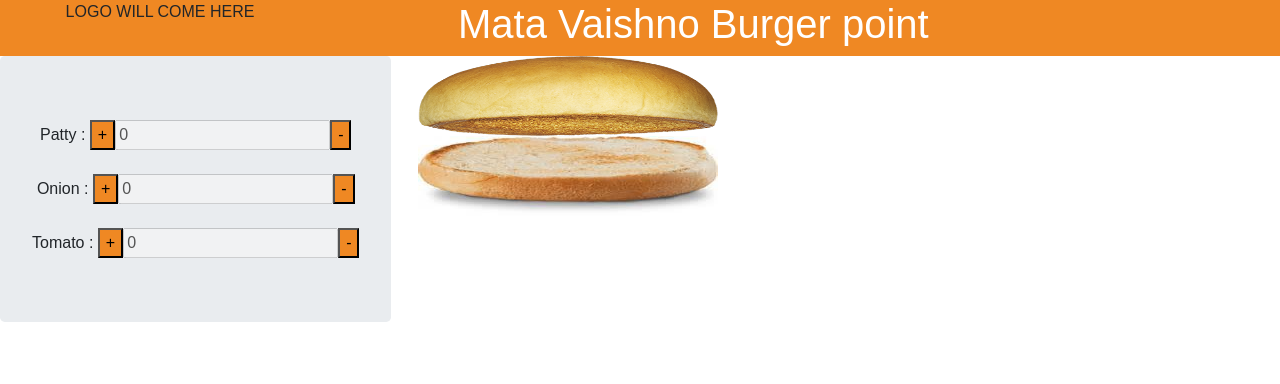
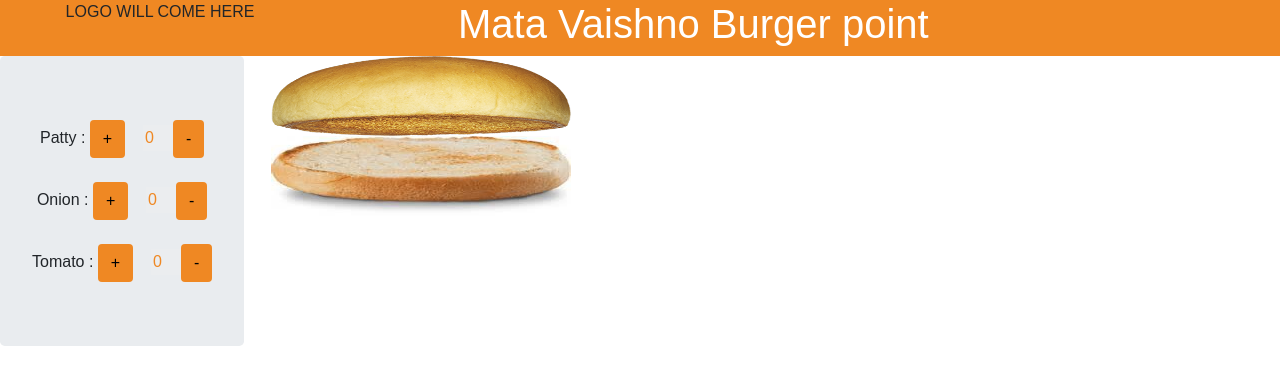
Before and after one commit to Sanchit-Aggarwal/BURGER_JMD, a React (Create React App) app: page / in a window 1280 px wide. Shown: the top 384 px of the page. Built offline with nearby package versions, Linux system fonts and the light colour scheme.

Commit message:
UI Tweak

```diff
--- a/public/style.css
+++ b/public/style.css
@@ -16,3 +16,8 @@
 {
   display:flex;
 }
+input[type="text"] {
+    width: 30px;
+    border: 0px;
+    color: #ef8823
+}
--- a/src/App.js
+++ b/src/App.js
@@ -145,15 +145,15 @@ class App extends Component {
 
             <div className='adder jumbotron'>
                     <div className='item'>
-                        Patty  : <button type="button" onClick={this.addPatty}>+</button><input type="text" id='Patty' value='0' align='center' disabled/><button type="button" onClick={this.removePatty}>-</button>
+                        Patty  :    <button type="button" class='btn' onClick={this.addPatty}>+</button>&nbsp;&nbsp;&nbsp;&nbsp;<input type="text" id='Patty' value='0' align='center' disabled/><button class='btn'type="button" onClick={this.removePatty}>-</button>
                     </div>
                     <br />
                     <div className='item'>
-                        Onion  : <button type="button" onClick={this.addOnion}>+</button><input type="text" id='Onion' value='0' disabled/><button type="button" onClick={this.removeOnion}>-</button>
+                        Onion  :    <button type="button" class='btn' onClick={this.addOnion}>+</button>&nbsp;&nbsp;&nbsp;&nbsp;<input type="text" id='Onion' value='0' disabled/><button class='btn' type="button" onClick={this.removeOnion}>-</button>
                     </div>
                     <br />
                     <div className='item'>
-                Tomato  : <button type="button" onClick={this.addTomato}>+</button><input type="text" id='Tomato' value='0' disabled/><button type="button" onClick={this.removeTomato}>-</button>
+                Tomato  : <button type="button" class='btn' onClick={this.addTomato}>+</button>&nbsp;&nbsp;&nbsp;&nbsp;<input type="text" id='Tomato' value='0' disabled/><button class='btn' type="button" onClick={this.removeTomato}>-</button>
                     </div>
 
           </div>
```
